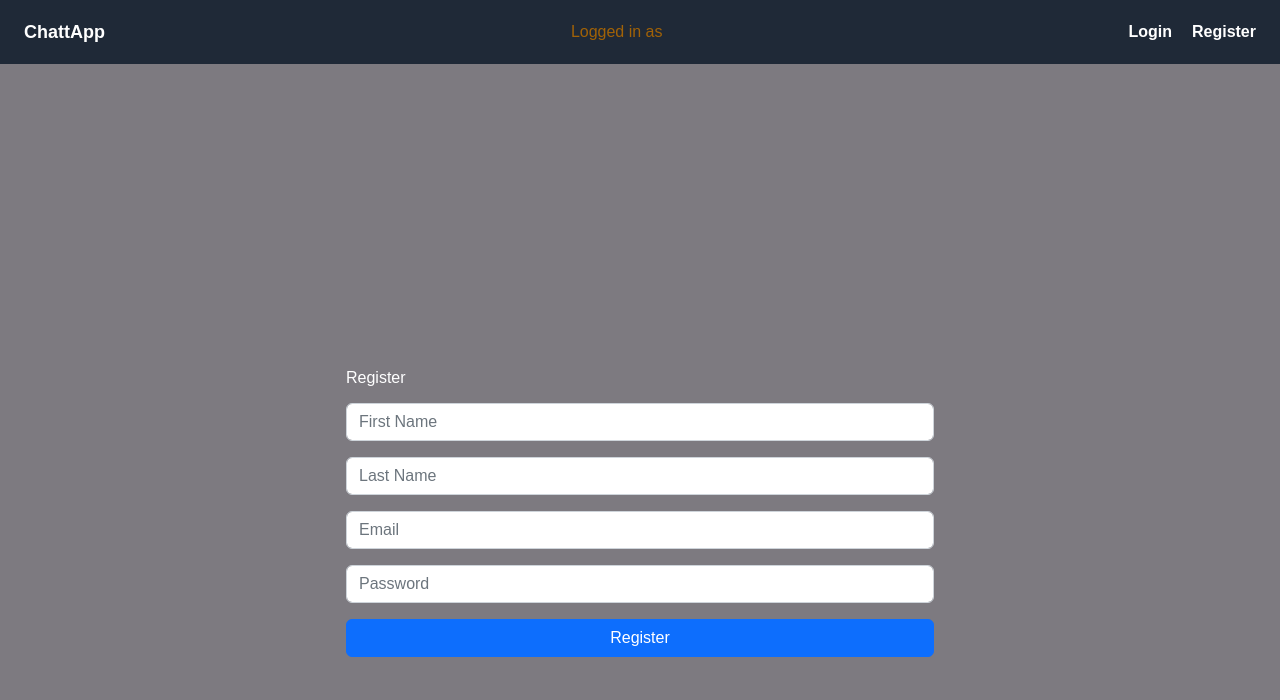
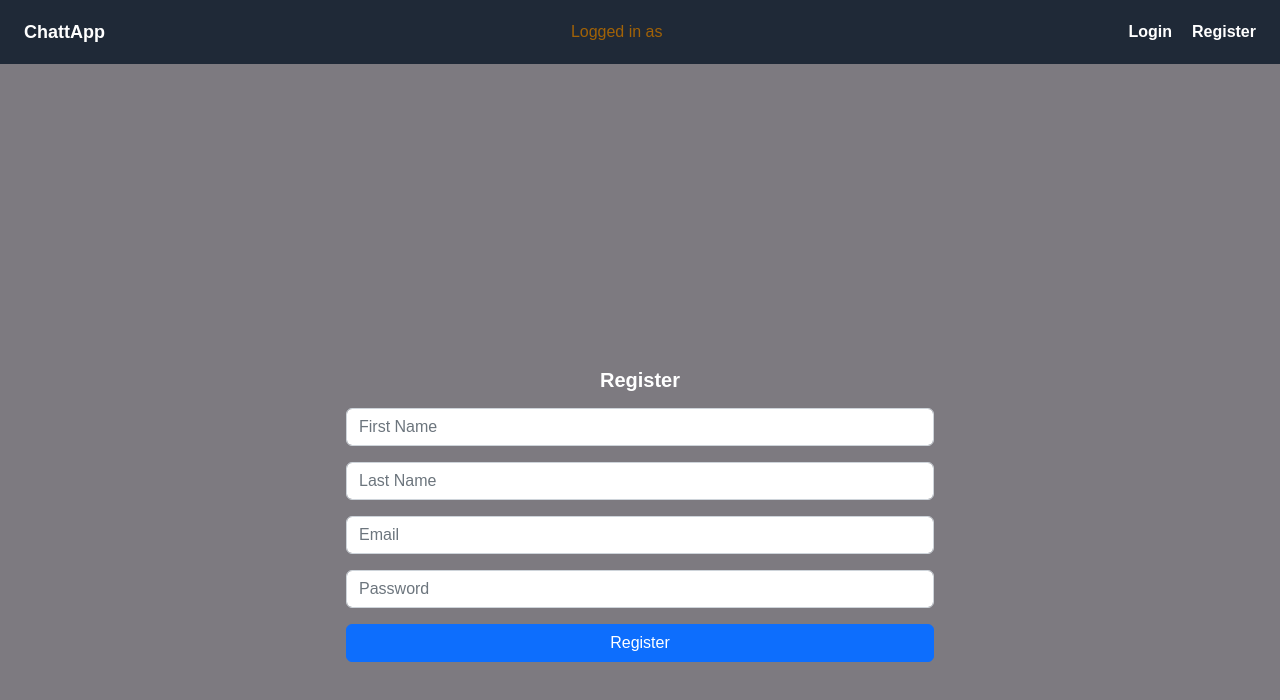
Before and after one commit to Taufiqul7756/Real-time-chat-app, a React (Vite) app in the folder client/: page /register in a window 1280 px wide. Shown: the top 700 px of the page. Built offline with nearby package versions, Linux system fonts and the light colour scheme.

Commit message:
login and register text changed

```diff
--- a/client/src/pages/Login.jsx
+++ b/client/src/pages/Login.jsx
@@ -18,7 +18,9 @@ const Login = () => {
         >
           <Col xs={6}>
             <Stack gap={3}>
-              <h2>Login</h2>
+              <div className="flex justify-center font-bold text-xl">
+                <h2>Login</h2>
+              </div>
 
               <Form.Control
                 type="email"
--- a/client/src/pages/Register.jsx
+++ b/client/src/pages/Register.jsx
@@ -23,7 +23,9 @@ const Register = () => {
         >
           <Col xs={6}>
             <Stack gap={3}>
-              <h2>Register</h2>
+              <div className="flex justify-center font-bold text-xl">
+                <h2>Register</h2>
+              </div>
 
               <Form.Control
                 type="text"
```
